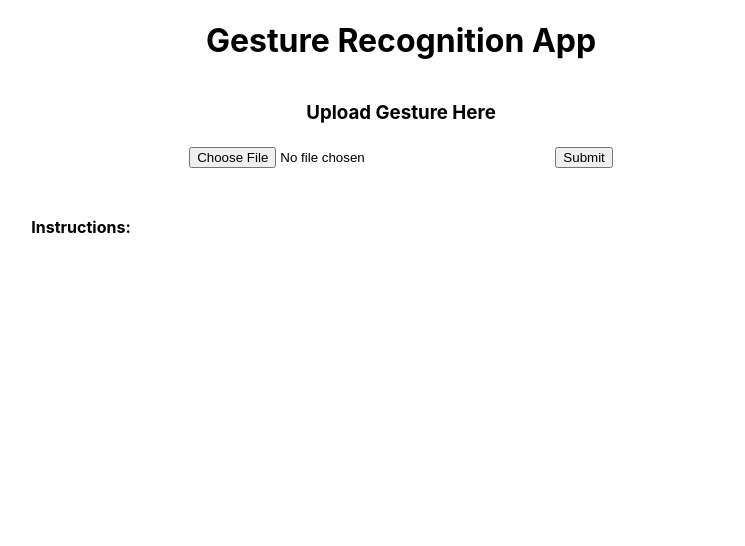
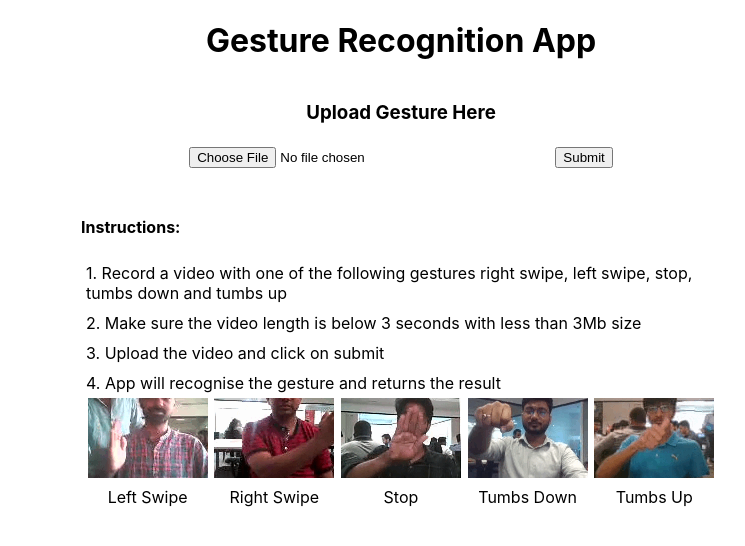
Before and after one commit to SPramod12/gesture-recognition, a React (Create React App) app: page / in a window 1280 px wide. Shown: the top 546 px of the page, without its empty margins (239-984 px from the left). Built offline with nearby package versions, Linux system fonts and the light colour scheme; the HTML template or start-up script is replaced by a standard one.

Commit message:
added gifs to ui

```diff
--- a/src/components/MainPage/MainPage.css
+++ b/src/components/MainPage/MainPage.css
@@ -1,8 +1,12 @@
 .instruct{
+    margin-left: auto;
+    margin-right: auto;
     width: 50vw;
+    min-width: 300px;
     display: flex;
-    flex-direction: row;
+    flex-direction: column;
     justify-content: center;
+    text-align: left;
 }
 
 .upload{
@@ -19,6 +23,7 @@
     margin-bottom: auto;
     width: auto;
     display: flex;
+    min-width: 300px;
     width: 50vw;
     justify-content: space-evenly;
     flex-wrap:wrap;
@@ -26,3 +31,18 @@
 input{
     margin: 5px;
 }
+
+p{
+    margin: 5px;
+}
+
+.demogifs{
+    margin-left: auto;
+    margin-right: auto;
+    width: auto;
+    display: flex;
+    min-width: 300px;
+    width: 50vw;
+    justify-content: space-evenly;
+    flex-wrap:wrap;
+}
--- a/src/components/MainPage/MainPage.js
+++ b/src/components/MainPage/MainPage.js
@@ -1,5 +1,10 @@
 import {useState, useRef} from 'react'
 import './MainPage.css'
+import leftswipe from '../../gifs/left_swipe.gif'
+import rightswipe from '../../gifs/right_swipe.gif'
+import stop from '../../gifs/stop.gif'
+import tumbs_down from '../../gifs/tumbs_down.gif'
+import tumbs_up from '../../gifs/tumbs_up.gif'
 
 function MainPage() {
     const [selectedFile, setSelectedFile] = useState(null)
@@ -45,7 +50,41 @@ function MainPage() {
             </div>
             <h5>{prediction}</h5>
             <div className='instruct'>
-            <h4>Instructions:</h4>
+                <h4 style={{textAlign:'left'}}>Instructions:</h4>
+                <p>
+                    1. Record a video with one of the following gestures right swipe, left swipe, stop, tumbs down and tumbs up
+                </p>
+                <p>
+                    2. Make sure the video length is below 3 seconds with less than 3Mb size
+                </p>
+                <p>
+                    3. Upload the video and click on submit
+                </p>
+                <p>
+                    4. App will recognise the gesture and returns the result
+                </p>
+            </div>
+            <div className='demogifs'>
+                <div>
+                    <img src={leftswipe} alt='Left Swipe'/>
+                    <p>Left Swipe</p>
+                </div>
+                <div>
+                    <img src={rightswipe} alt='Right Swipe'/>
+                    <p>Right Swipe</p>
+                </div>
+                <div>
+                    <img src={stop} alt='Stop'/>
+                    <p>Stop</p>
+                </div>
+                <div>
+                    <img src={tumbs_down} alt='Tumbs Down'/>
+                    <p>Tumbs Down</p>
+                </div>
+                <div>
+                    <img src={tumbs_up} alt='Tumbs Up'/>
+                    <p>Tumbs Up</p>
+                </div>
             </div>
         </>
     )
```
Lines whose indentation alone changed are shown as unchanged.
